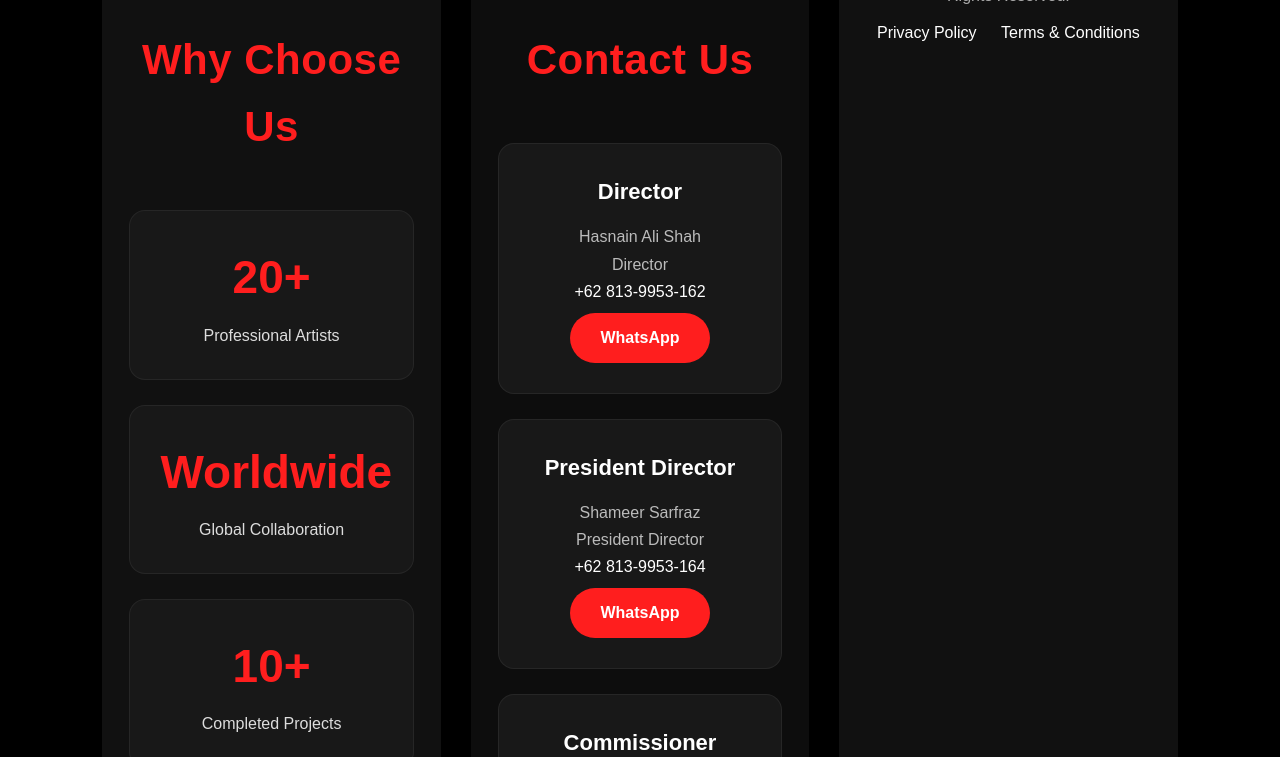
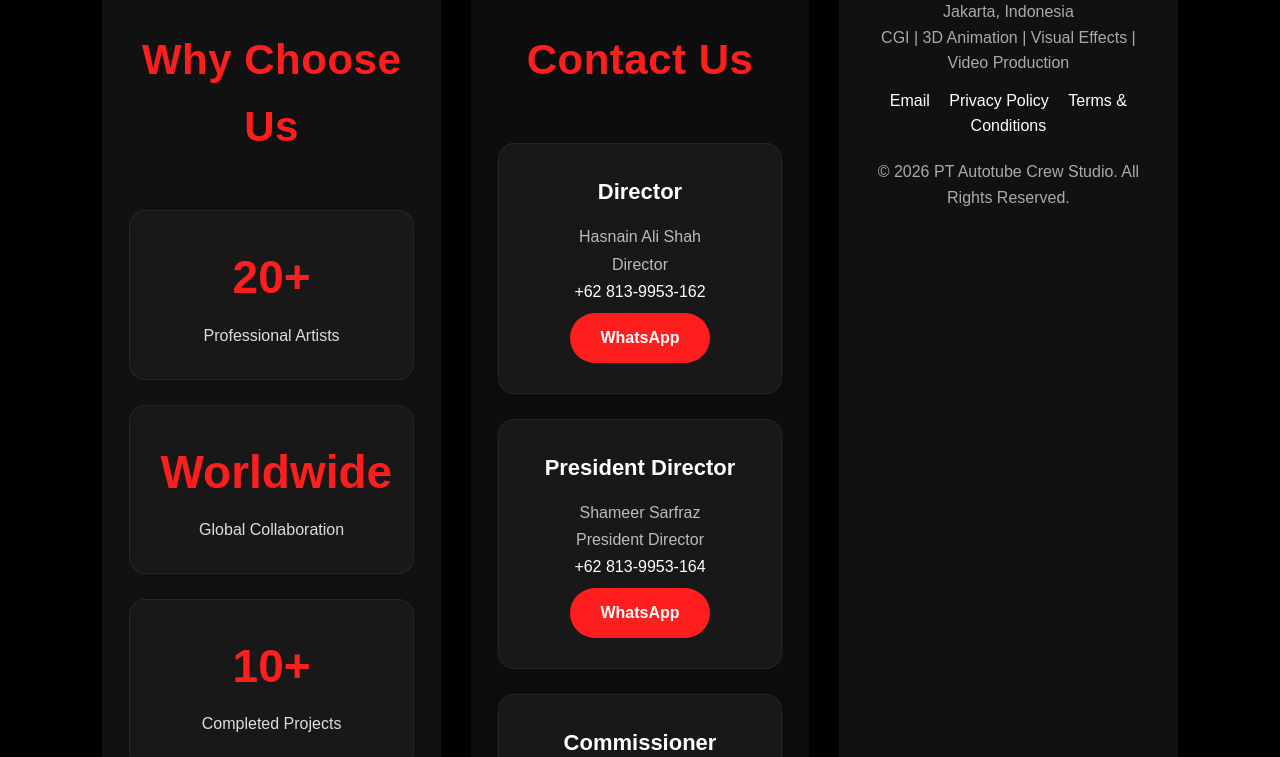
Before and after one commit to ptautotubecrewstudio/ptautotubecrewstudio.github.io, a plain HTML site: page index.html in a window 1280 px wide. Shown: the part 8667-9424 px from the top of the page. Drawn offline with Linux system fonts and the light colour scheme.

Commit message:
Update index.html

```diff
--- a/index.html
+++ b/index.html
@@ -1173,20 +1173,31 @@ referrerpolicy="no-referrer-when-downgrade">
 
 <footer>
 
-<p>
-© 2026 PT Autotube Crew Studio. All Rights Reserved.
+<p style="font-size:20px;font-weight:bold;color:#fff;">
+PT Autotube Crew Studio
+</p>
+
+<p style="margin-top:10px;">
+Jakarta, Indonesia<br>
+CGI | 3D Animation | Visual Effects | Video Production
 </p>
 
 <p style="margin-top:12px;">
+<a href="mailto:autotubecrewstudio@gmail.com" style="color:#fff;margin-right:15px;">
+Email
+</a>
 
-<a href="privacy-policy.html" style="color:#ffffff; margin-right:20px;">
+<a href="privacy-policy.html" style="color:#fff;margin-right:15px;">
 Privacy Policy
 </a>
 
-<a href="terms-and-conditions.html" style="color:#ffffff;">
+<a href="terms-and-conditions.html" style="color:#fff;">
 Terms & Conditions
 </a>
+</p>
 
+<p style="margin-top:20px;">
+© 2026 PT Autotube Crew Studio. All Rights Reserved.
 </p>
 
 </footer>
```
